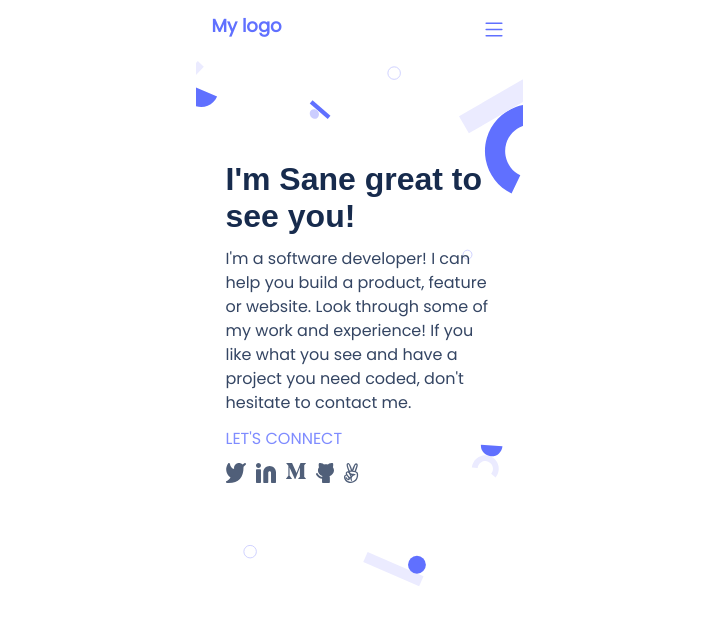
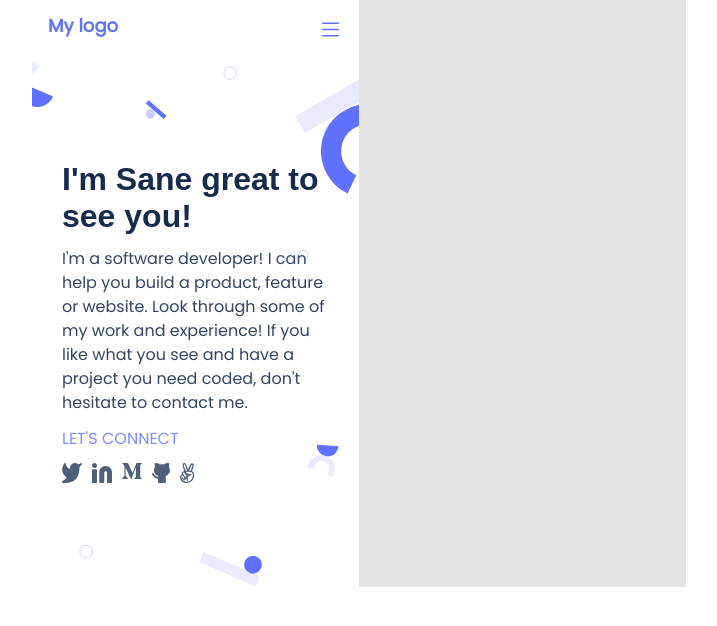
Before and after one commit to SaneMyburg/My-Portfolio, a website: page index.html in a window 1280 px wide. Shown: the whole page, without its empty margins (281-998 px from the left). Drawn offline with nearby package versions, Linux system fonts and the light colour scheme.

Commit message:
Add images for the rest of project

```diff
--- a/index.html
+++ b/index.html
@@ -31,6 +31,12 @@
 			</ul>
 		</main>
 	</div>
+	<div class="projects">
+
+
+	</div>
+
+
 </body>
 
 </html>
--- a/style.css
+++ b/style.css
@@ -7,6 +7,7 @@ body {
   display: flex;
   justify-content: center;
   font-family: 'Popins', sans-serif;
+  overflow-y: scroll;
 }
 
 .app-container {
@@ -91,3 +92,8 @@ i {
 #menu-icon {
   color: #6070ff;
 }
+.projects {
+  display: grid;
+  background-color: #e5e5e5;
+  width: 327px;
+}
```
Also changed, not shown: images/availability.svg (added), images/css.svg (added), images/html.svg (added), images/js.svg (added), images/multipost.svg (added), images/tonic1-img.svg (added), images/tonic2.svg (added).
